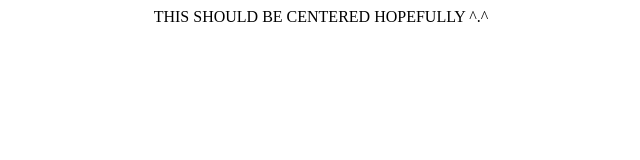
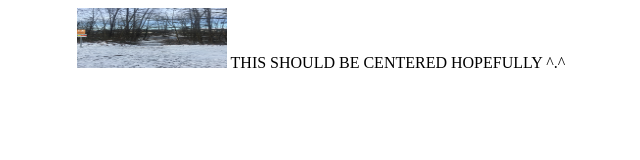
Before and after one commit to ArturDanilenko/ArturDanilenko.github.io, a plain HTML site: page index.html in a window 1280 px wide. Shown: the whole page, without its empty margins (319-959 px from the left). Drawn offline with Linux system fonts and the light colour scheme.

Commit message:
Image update

```diff
--- a/index.html
+++ b/index.html
@@ -3,6 +3,8 @@
 	</head>
 <center>
 <body>
+	<img src="images/POCO.jpg" width="150px" height="60px">
+
 	THIS SHOULD BE CENTERED HOPEFULLY ^.^
 </body>
 </center>
```
Also changed, not shown: images/POCO.jpg (added).
